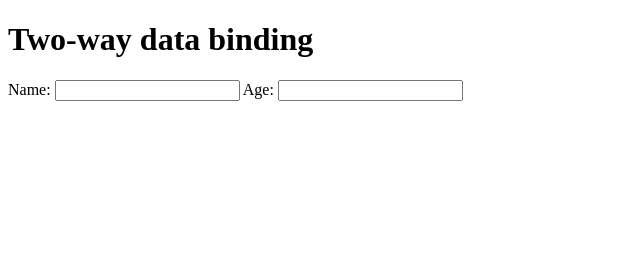
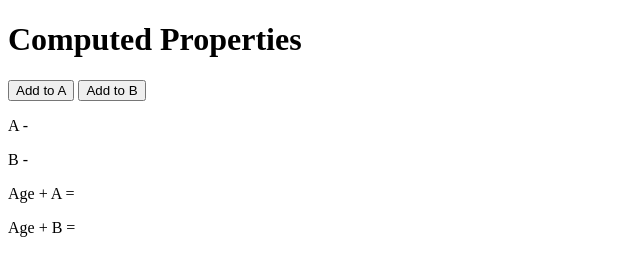
Before and after one commit to cyaelcastro/Vue, a website: page index.html in a window 1280 px wide. Shown: the whole page, without its empty margins (0-640 px from the left). Drawn offline with nearby package versions, Linux system fonts and the light colour scheme.

Commit message:
Chapter 9 Computed Properties

```diff
--- a/app.js
+++ b/app.js
@@ -1,15 +1,20 @@
 new Vue ({
     el:"#vue-app",
     data: {
-        name: "",
+        a: "",
+        b: "",
         age: ""
     },
     methods: {
-        logName: function(){
-            console.log("You entered your name")
+    },
+    computed: {
+        addToA: function(){
+            console.log("addToA")
+            return this.a + this.age
         },
-        logAge: function(){
-            console.log("You entered your age")
+        addToB: function(){
+            console.log("addToB")
+            return this.b + this.age
         }
     }
 })
--- a/index.html
+++ b/index.html
@@ -11,13 +11,13 @@
 </head>
 <body>
     <div id="vue-app">
-        <h1>Two-way data binding</h1>
-        <label>Name:</label>
-        <input type="text" v-model="name">
-        <span> {{ name }}  </span>
-        <label>Age:</label>
-        <input type="text" v-model="age">
-        <span> {{ age }} </span>
+        <h1>Computed Properties</h1>
+        <button v-on:click="a++">Add to A</button>
+        <button v-on:click="b++">Add to B</button>
+        <p>A - {{ a }} </p>
+        <p>B - {{ b }} </p>
+        <p> Age + A = {{ addToA }} </p>
+        <p> Age + B = {{ addToB }} </p>
     </div>
     <script src="app.js"></script>
 </body>
```
